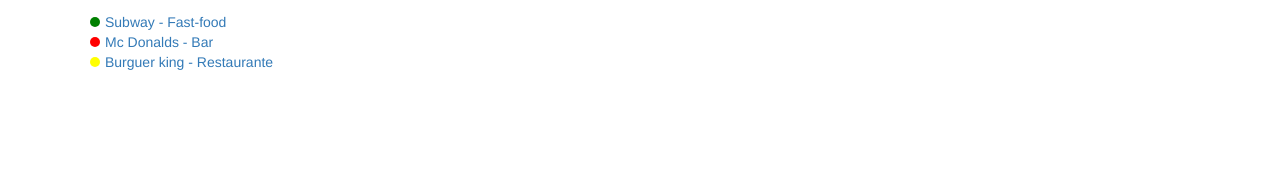
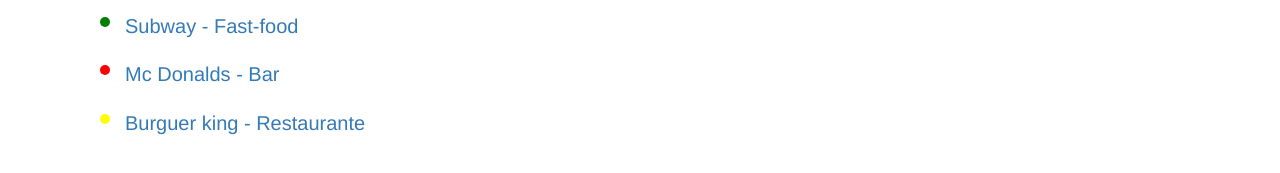
Before and after one commit to achackathon/team5, a website: page templates/search.html in a window 1280 px wide. Shown: the part 205-378 px from the top of the page. Drawn offline with Linux system fonts and the light colour scheme.

Commit message:
consulta

```diff
--- a/assets/css/main.css
+++ b/assets/css/main.css
@@ -14,8 +14,13 @@
 }
 
 .status {
-    padding: 5px 5px 0;
+    padding: 5px 15px 0;
     float: left;
+}
+
+.linha {
+	padding-bottom: 20px;
+	font-size: 20px;
 }
 
 .dot-5, .dot-4 {
@@ -23,7 +28,6 @@
     height: 10px;
     border-radius: 5px;
 		background-color: green;
-
 }
 
 .dot-3 {
--- a/assets/js/controllers/searchController.js
+++ b/assets/js/controllers/searchController.js
@@ -7,6 +7,9 @@
 		{"id" : 2, "nome": "Mc Donalds", "rating": "2", "tipo": "Bar"},
 		{"id" : 3, "nome": "Burguer king", "rating": "3", "tipo": "Restaurante"}
 	];
+	$scope.status = [
+		"Ruim", "Ruim", "Ruim", "Regular", "Bom", "Bom"
+];
 	});
 
 })(angular.module('eaApp'), window.angular, window.jQuery);
```
